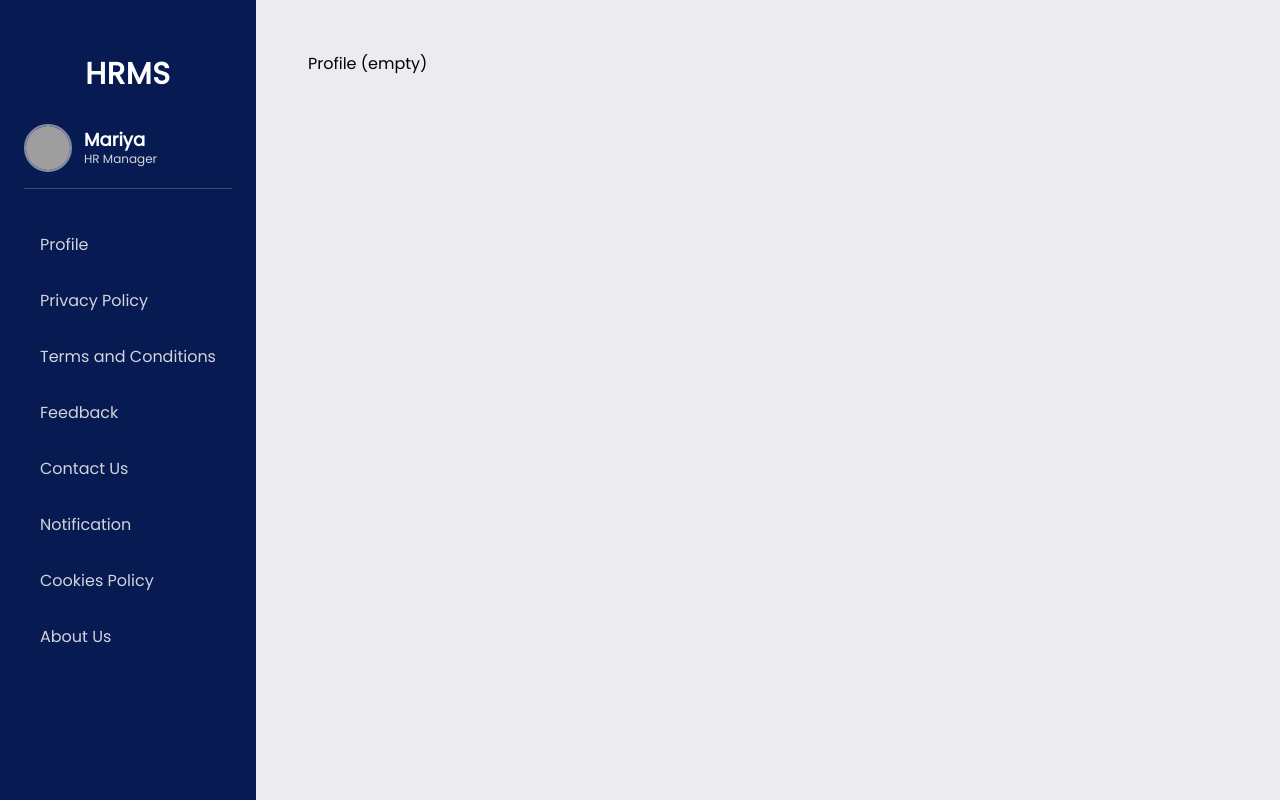
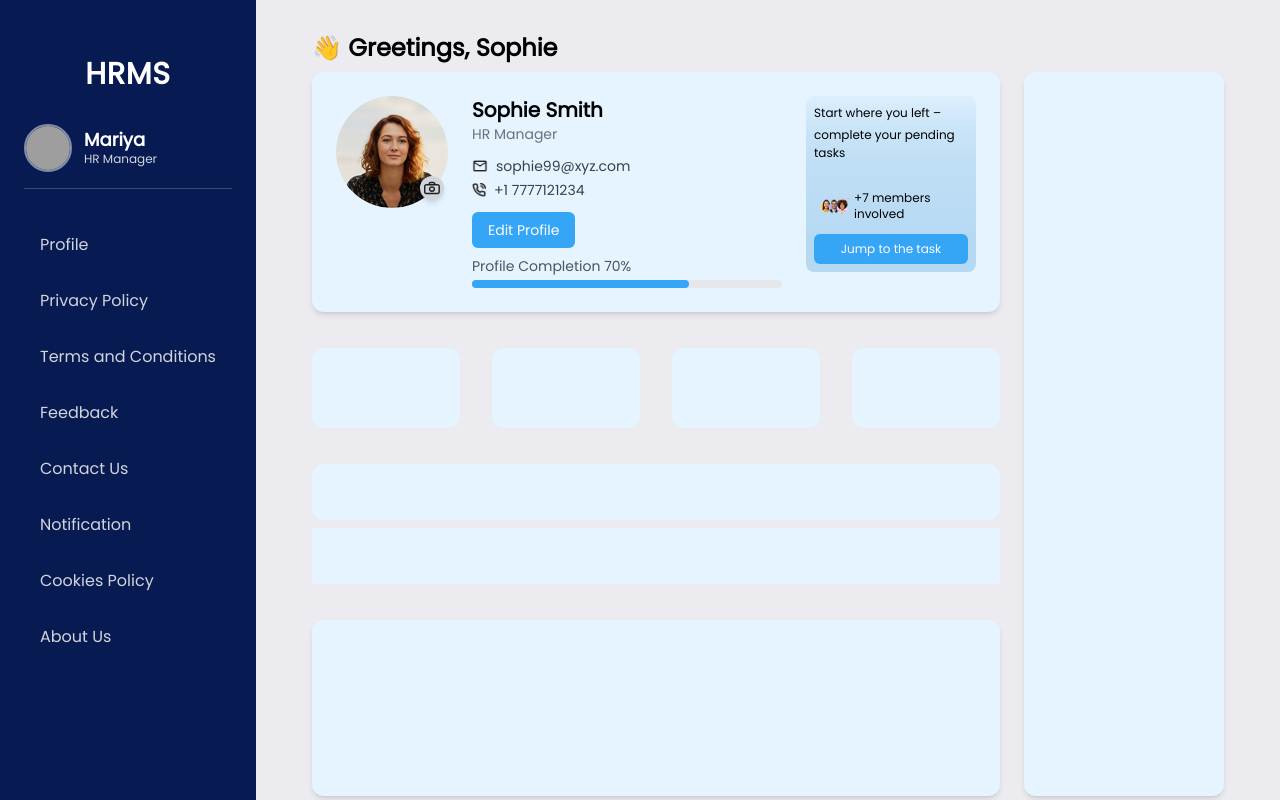
Before and after one commit to jogipradnya/HRMS-FigmaPages, a React (Create React App) app: page / in a window 1280 px wide. Built offline with nearby package versions, Linux system fonts and the light colour scheme; grey boxes are pictures that could not be loaded.

Commit message:
Merge branch 'main' of https://github.com/jogipradnya/HRMS-FigmaPages

```diff
--- a/src/pages/Profile.js
+++ b/src/pages/Profile.js
@@ -1,3 +1,128 @@
-export default function Profile() {
-  return <div style={{ padding: 20 }}>Profile (empty)</div>;
-}
+import React from "react";
+import people from "../assets/people 1.png";
+import mail from "../assets/mail.png";
+import phonecall from "../assets/Phone call.png";
+import camera from "../assets/Vector.svg";
+import profileimage from "../assets/profile-image.png";
+
+const Profile = () => {
+  return (
+    <div className="w-full min-h-screen md:px-6 ">
+      <div className="w-full mx-auto">
+
+        {/* Greeting */}
+        <h2 className="text-2xl font-semibold mb-2">👋 Greetings, Sophie</h2>
+
+        {/* MAIN LAYOUT */}
+        <div className="flex flex-col lg:flex-row gap-6">
+
+          {/* LEFT SIDE CONTENT */}
+          <div className="flex-1 space-y-9">
+
+            {/* ---------------- PROFILE SECTION ---------------- */}
+            <section className="bg-[#E5F4FF] p-6 rounded-xl shadow-md">
+              <div className="flex flex-col lg:flex-row gap-6 items-start">
+
+                {/* IMAGE + ICON + INFO */}
+                <div className="flex flex-col sm:flex-row gap-6 flex-1">
+                  <div className="relative">
+                    <img
+                      src={profileimage}
+                      alt="profile"
+                      className="w-24 h-24 sm:w-28 sm:h-28 rounded-full object-cover"
+                    />
+
+                    <span className="absolute sm:bottom-[88px] sm:right-1 bottom-1 bg-gray-300 p-1 rounded-full shadow-md">
+                      <img src={camera} alt="camera" className="w-4 h-4" />
+                    </span>
+                  </div>
+
+                  <div className="flex-1">
+                    <h3 className="text-xl font-semibold">Sophie Smith</h3>
+                    <p className="text-gray-500 text-sm">HR Manager</p>
+
+                    <div className="mt-3 text-sm text-gray-700 space-y-1">
+                      <p className="flex items-center gap-2">
+                        <img src={mail} alt="mail" className="w-4 h-4" />
+                        sophie99@xyz.com
+                      </p>
+
+                      <p className="flex items-center gap-2">
+                        <img src={phonecall} alt="phone" className="w-3.5 h-3.5" />
+                        +1 7777121234
+                      </p>
+                    </div>
+
+                    <button className="mt-3 bg-[#35A5F5] text-white px-4 py-2 rounded-md text-sm">
+                      Edit Profile
+                    </button>
+
+                    <p className="mt-2 text-sm text-gray-600">
+                      Profile Completion 70%
+                    </p>
+
+                    <div className="w-full bg-gray-200 rounded-full h-2 mt-1">
+                      <div className="bg-[#35A5F5] h-2 rounded-full w-[70%]"></div>
+                    </div>
+                  </div>
+                </div>
+
+                {/* RIGHT SMALL CARD */}
+                <div className=" bg-[linear-gradient(180deg,#DCEFFD_0%,#CBE5F8_17%,#C0DFF5_36%,#B6D9F3_81%)] p-2 rounded-lg  lg:w-[170px] w-full">
+                  <p className="text-[12px] font-medium mb-1">Start where you left –</p>
+                  <p className="text-[12px] font-medium">complete your pending tasks</p>
+
+                  <div className="flex items-center mt-7 lg:justify-center">
+                    <img src={people} alt="" className="w-10 h-4" />
+                    <p className="text-xs"> +7 members involved</p>
+                  </div>
+
+                  <button className="mt-3 bg-[#35A5F5] text-white px-4 py-1.5 rounded-md text-[12px] w-full">
+                    Jump to the task
+                  </button>
+                </div>
+
+              </div>
+            </section>
+
+            {/* ---------------- WORK OVERFLOW ---------------- */}
+            <section className="flex flex-row gap-8 justify-between">
+             <div className="bg-[#E5F4FF] p-4  rounded-xl w-full min-h-20"></div>
+             <div className="bg-[#E5F4FF] p-4  rounded-xl w-full"></div>
+             <div className="bg-[#E5F4FF] p-4  rounded-xl  w-full"></div>
+             <div className="bg-[#E5F4FF] p-4 rounded-xl w-full"></div>
+
+            </section>
+
+            {/* ---------------- DUE TASKS ---------------- */}
+            <section className="flex flex-col gap-2">
+             <div className="bg-[#E5F4FF] p-4  rounded-xl w-full min-h-14"></div>
+              <div className="bg-[#E5F4FF] p-4  rounded w-full  min-h-14"></div>
+            </section>
+
+            {/* ---------------- QUICK ACTIONS ---------------- */}
+            <section className="p-4 bg-[#E5F4FF] rounded-xl shadow-md min-h-44">
+
+            </section>
+
+          </div>
+
+          {/* ---------------- RIGHT SIDE PANEL ---------------- */}
+
+
+            {/* SCORE CARD */}
+            <div className="p-3 bg-[#E5F4FF] rounded-xl shadow-md text-center w-full lg:w-[200px] space-y-6">
+
+            </div>
+
+
+
+
+
+        </div>
+      </div>
+    </div>
+  );
+};
+
+export default Profile;
```
